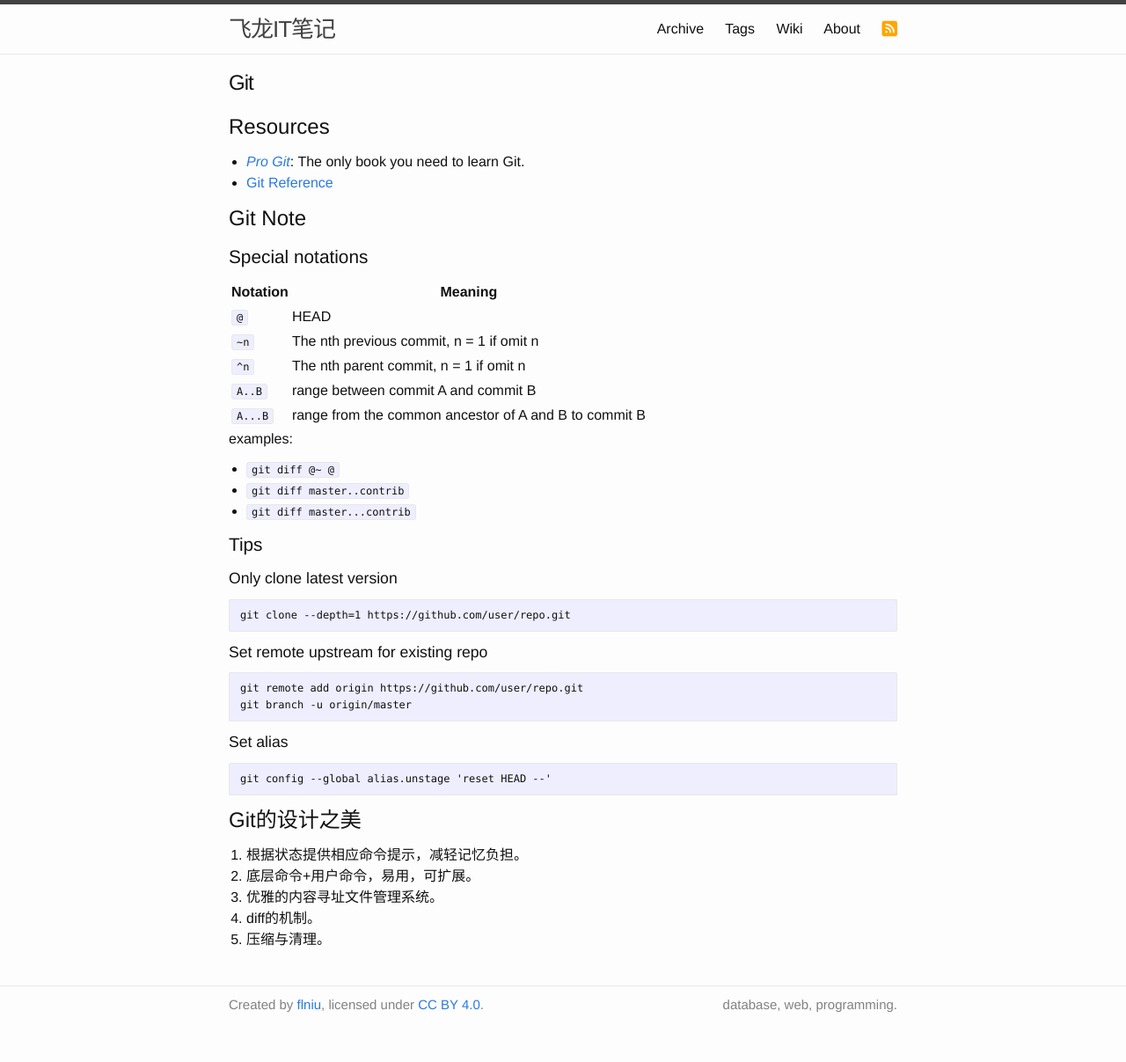
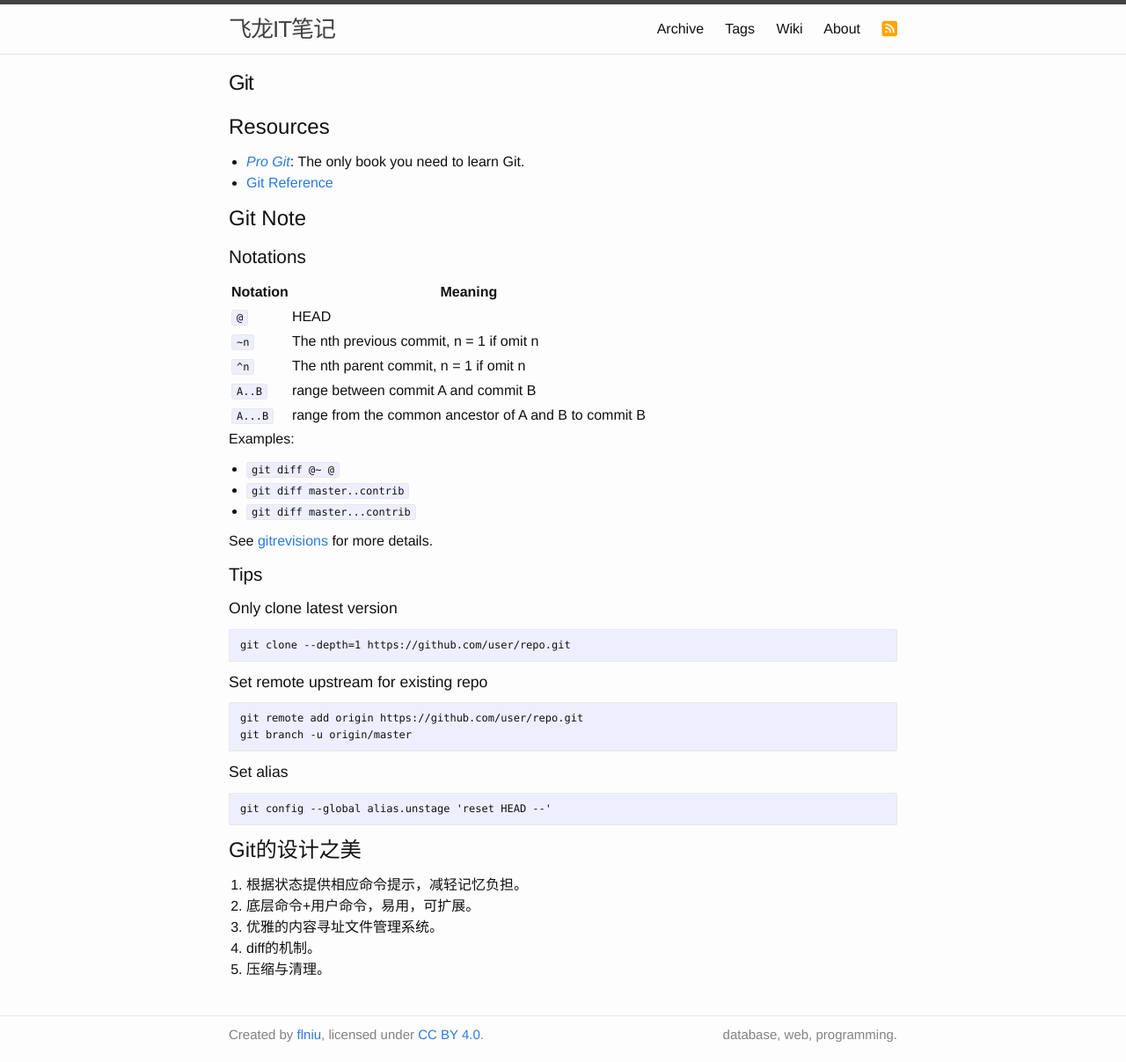
Before and after one commit to flniu/flniu.github.io, a Jekyll site: the page built from wiki/git.md, in a window 1280 px wide. Shown: the whole page at 88% size. Built offline with Jekyll 4.4.1, drawn with Linux system fonts in a browser that asks for light colours; nearby versions of some CDN libraries; before the commit the page ends 1173 px from its top, so only the background shows below that.

Commit message:
update wiki

```diff
--- a/wiki/git.md
+++ b/wiki/git.md
@@ -11,7 +11,7 @@ title: "Git"
 
 # Git Note
 
-### Special notations
+### Notations
 
 | Notation | Meaning |
 | --- | --- |
@@ -21,10 +21,13 @@ title: "Git"
 | `A..B` | range between commit A and commit B |
 | `A...B` | range from the common ancestor of A and B to commit B |
 
-examples:
+Examples:
+
 * `git diff @~ @`
 * `git diff master..contrib`
 * `git diff master...contrib`
+
+See [gitrevisions](https://git-scm.com/docs/gitrevisions) for more details.
 
 ### Tips
 
```
